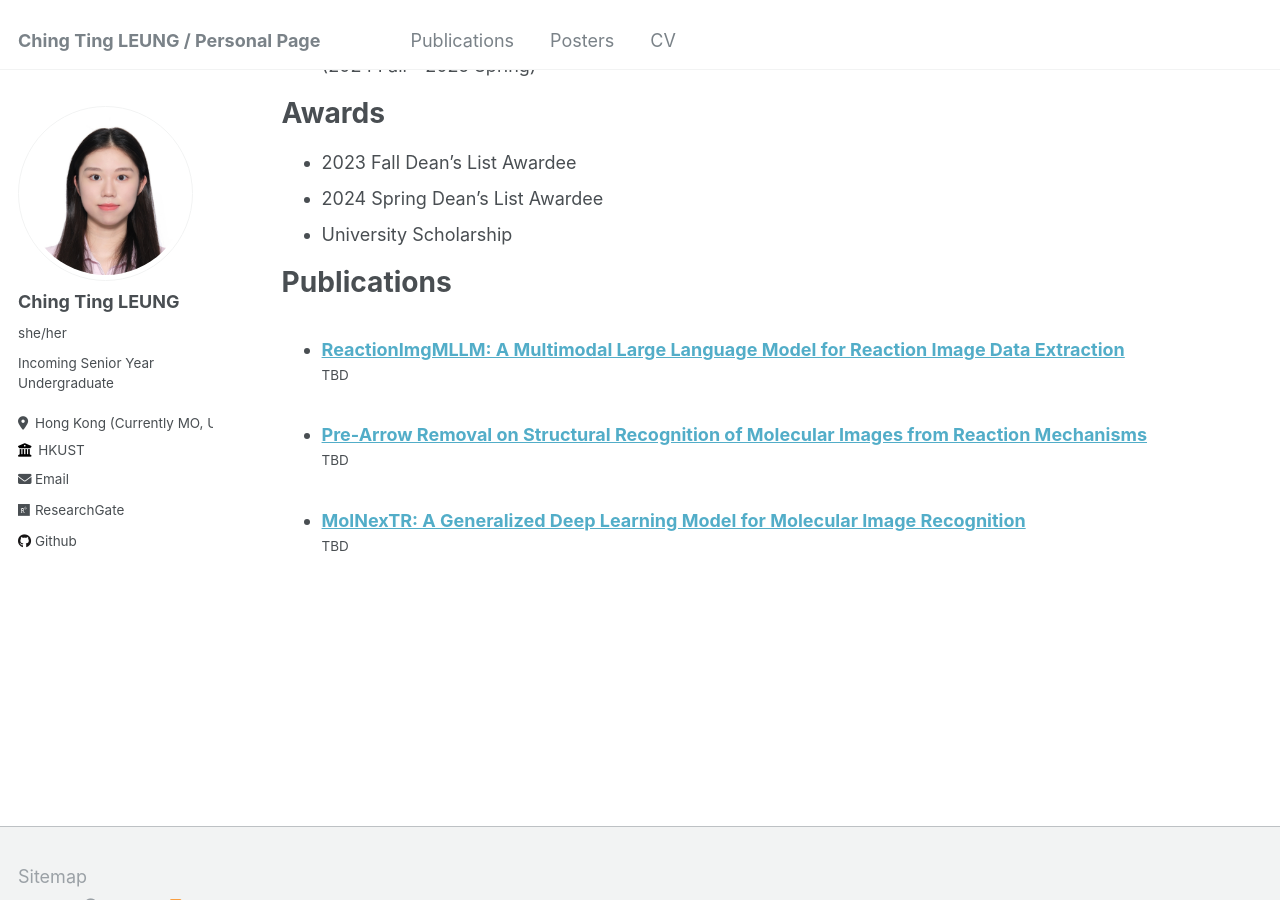
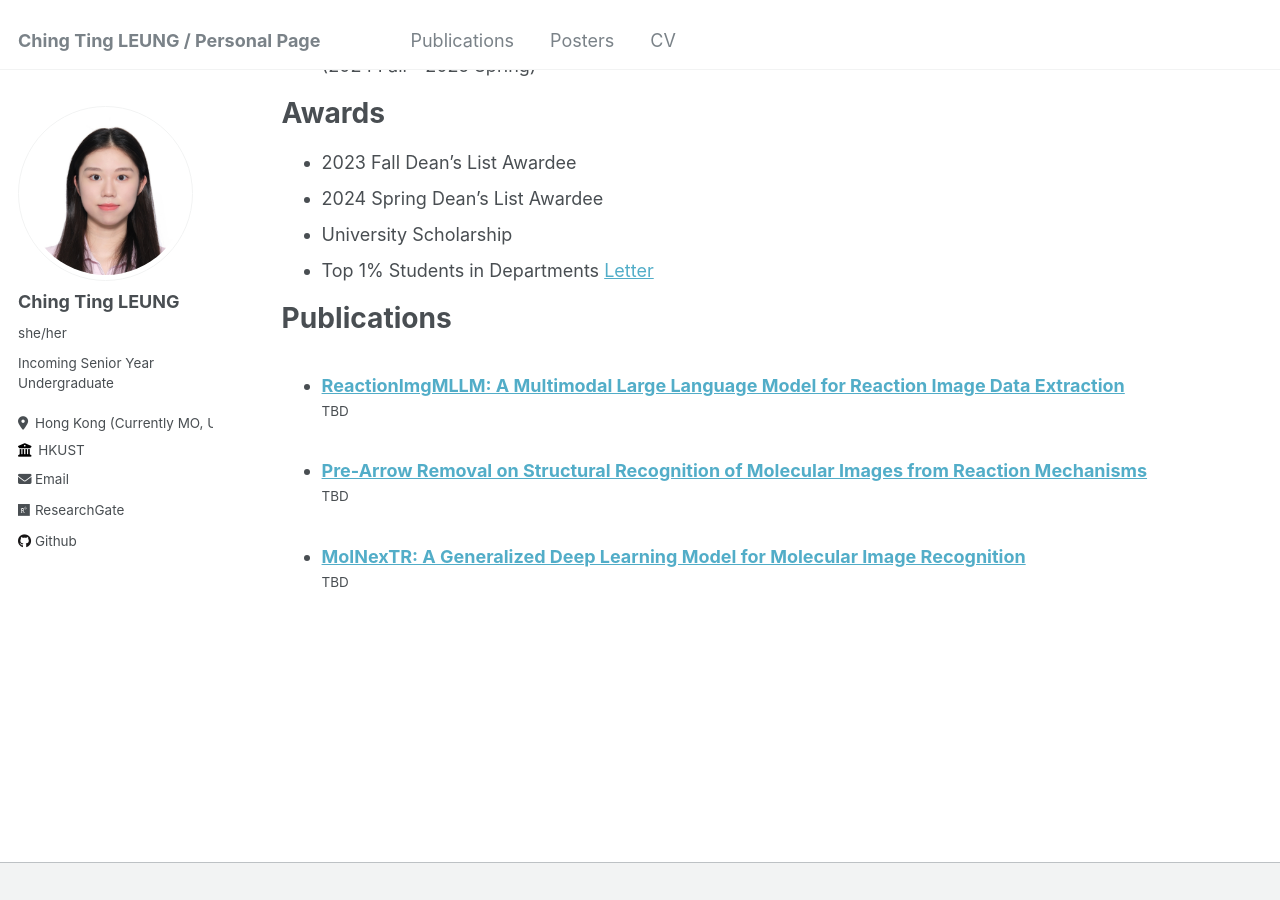
Before and after one commit to ting2025/ting2025.github.io, a Jekyll site: the page built from _pages/cv.md, in a window 1280 px wide and 900 px high, scrolled down 454 px. Built offline with Jekyll 4.4.1, drawn with Linux system fonts in a browser that asks for light colours.

Commit message:
Update cv.md

```diff
--- a/_pages/cv.md
+++ b/_pages/cv.md
@@ -27,6 +27,7 @@ Awards
 - 2023 Fall Dean's List Awardee
 - 2024 Spring Dean's List Awardee
 - University Scholarship
+- Top 1% Students in Departments [Letter](../files/Academic Letter.pdf)
 
 
 Publications
```
